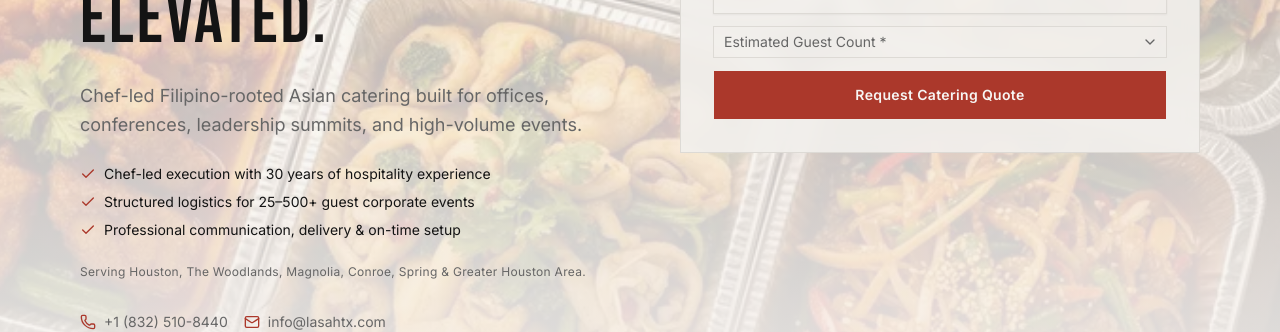
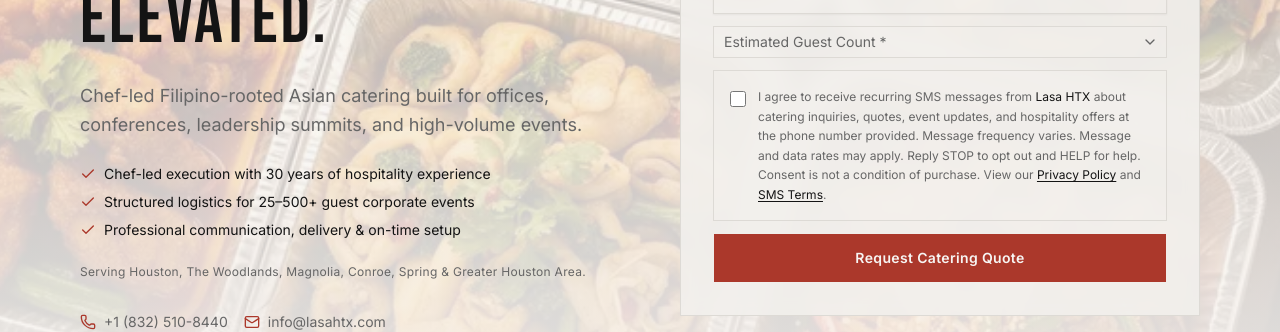
Before and after one commit to paolohhg/lasahtx.com, a Next.js app: page /catering in a window 1280 px wide. Shown: the part 527-859 px from the top of the page. Built offline with nearby package versions, Linux system fonts and the light colour scheme; no server answers.

Commit message:
Add SMS consent and A2P policy pages

```diff
--- a/src/app/_catering/FullInquiryForm.tsx
+++ b/src/app/_catering/FullInquiryForm.tsx
@@ -20,6 +20,7 @@ import {
   budgetOptions,
   eventTypes,
 } from "./schemas";
+import { SmsConsentField } from "./SmsConsentField";
 
 const initialState: ActionResult = { status: "idle" };
 
@@ -299,6 +300,8 @@ export function FullInquiryForm() {
             className="bg-white/5 border-border text-foreground placeholder:text-muted-foreground focus-visible:ring-accent"
           />
 
+          <SmsConsentField id="full-inquiry-sms-consent" />
+
           <Button
             type="submit"
             disabled={pending}
--- a/src/app/_catering/QuickQuoteForm.tsx
+++ b/src/app/_catering/QuickQuoteForm.tsx
@@ -13,6 +13,7 @@ import {
 import { Button } from "@/components/ui/button";
 import { submitQuickQuote, type ActionResult } from "./actions";
 import { quickQuoteSchema, guestCountOptions } from "./schemas";
+import { SmsConsentField } from "./SmsConsentField";
 
 const initialState: ActionResult = { status: "idle" };
 
@@ -170,6 +171,8 @@ export function QuickQuoteForm() {
         )}
       </div>
 
+      <SmsConsentField id="quick-quote-sms-consent" />
+
       <Button
         type="submit"
         disabled={pending}
--- /dev/null
+++ b/src/app/_catering/SmsConsentField.tsx
@@ -0,0 +1,44 @@
+import Link from "next/link";
+
+type SmsConsentFieldProps = {
+  id: string;
+};
+
+export function SmsConsentField({ id }: SmsConsentFieldProps) {
+  return (
+    <div className="flex items-start gap-3 rounded-lg border border-border bg-white/5 p-4">
+      <input
+        id={id}
+        name="smsConsent"
+        type="checkbox"
+        value="agreed"
+        className="mt-1 h-4 w-4 shrink-0 accent-accent"
+      />
+      <label
+        htmlFor={id}
+        className="text-xs leading-relaxed text-muted-foreground"
+      >
+        I agree to receive recurring SMS messages from{" "}
+        <span className="text-foreground">Lasa HTX</span> about catering
+        inquiries, quotes, event updates, and hospitality offers at the phone
+        number provided. Message frequency varies. Message and data rates may
+        apply. Reply STOP to opt out and HELP for help. Consent is not a
+        condition of purchase. View our{" "}
+        <Link
+          href="/privacy"
+          className="text-foreground underline underline-offset-2 transition-colors hover:text-accent"
+        >
+          Privacy Policy
+        </Link>{" "}
+        and{" "}
+        <Link
+          href="/sms-terms"
+          className="text-foreground underline underline-offset-2 transition-colors hover:text-accent"
+        >
+          SMS Terms
+        </Link>
+        .
+      </label>
+    </div>
+  );
+}
--- a/src/app/_catering/schemas.ts
+++ b/src/app/_catering/schemas.ts
@@ -21,6 +21,9 @@ const phone = z
 
 const required = z.string().trim().min(1, "Required");
 
+export const smsConsentDisclosure =
+  "I agree to receive recurring SMS messages from Lasa HTX about catering inquiries, quotes, event updates, and hospitality offers at the phone number provided. Message frequency varies. Message and data rates may apply. Reply STOP to opt out and HELP for help. Consent is not a condition of purchase.";
+
 export const quickQuoteSchema = z.object({
   company: z.string().trim().optional(),
   name: required,
@@ -28,6 +31,7 @@ export const quickQuoteSchema = z.object({
   phone,
   eventDate: required,
   guestCount: required,
+  smsConsent: z.string().trim().optional(),
   website_url_xz7: z.string().optional(), // honeypot; actions.ts handles
 });
 
--- /dev/null
+++ b/src/app/privacy-policy/page.tsx
@@ -0,0 +1,5 @@
+import { redirect } from "next/navigation";
+
+export default function PrivacyPolicyRedirect() {
+  redirect("/privacy");
+}
--- /dev/null
+++ b/src/app/privacy/page.tsx
@@ -0,0 +1,81 @@
+import type { Metadata } from "next";
+import Link from "next/link";
+
+export const metadata: Metadata = {
+  title: "Privacy Policy",
+  description:
+    "Privacy Policy for Lasa HTX, including SMS messaging data practices.",
+  alternates: {
+    canonical: "/privacy",
+  },
+};
+
+export default function PrivacyPage() {
+  return (
+    <main className="bg-background text-foreground">
+      <section className="container mx-auto max-w-3xl px-4 py-28 md:py-36">
+        <p className="mb-4 text-xs font-semibold uppercase tracking-[0.2em] text-accent">
+          Lasa HTX
+        </p>
+        <h1 className="mb-8 font-display text-5xl md:text-6xl">
+          Privacy Policy
+        </h1>
+        <div className="space-y-6 text-sm leading-relaxed text-muted-foreground">
+          <p>Last updated: May 15, 2026</p>
+          <p>
+            Lasa HTX collects information you provide when you submit an
+            inquiry, place an order, contact us, or opt in to receive messages.
+            This may include your name, company, email address, phone number,
+            event details, order details, and any notes you choose to share.
+          </p>
+          <p>
+            We use this information to respond to inquiries, prepare quotes,
+            fulfill orders, provide customer support, send service updates, and,
+            when you have opted in, send SMS messages related to catering,
+            events, and hospitality offers.
+          </p>
+          <p>
+            Mobile opt-in information and SMS consent are used only for Lasa HTX
+            messaging. Mobile information will not be shared with third parties
+            or affiliates for their marketing or promotional purposes. We do not
+            sell mobile opt-in data.
+          </p>
+          <p>
+            We may share information with service providers that help us operate
+            the business, such as payment, email, hosting, analytics, and
+            messaging providers. These providers are allowed to use the
+            information only to provide services to Lasa HTX.
+          </p>
+          <p>
+            To stop SMS messages, reply STOP. For help, reply HELP or contact us
+            at{" "}
+            <a
+              href="mailto:info@lasahtx.com"
+              className="text-foreground underline underline-offset-2"
+            >
+              info@lasahtx.com
+            </a>
+            .
+          </p>
+          <p>
+            Questions about this policy can be sent to{" "}
+            <a
+              href="mailto:info@lasahtx.com"
+              className="text-foreground underline underline-offset-2"
+            >
+              info@lasahtx.com
+            </a>
+            . View our{" "}
+            <Link
+              href="/sms-terms"
+              className="text-foreground underline underline-offset-2"
+            >
+              SMS Terms
+            </Link>
+            .
+          </p>
+        </div>
+      </section>
+    </main>
+  );
+}
--- /dev/null
+++ b/src/app/sms-terms/page.tsx
@@ -0,0 +1,73 @@
+import type { Metadata } from "next";
+import Link from "next/link";
+
+export const metadata: Metadata = {
+  title: "SMS Terms",
+  description: "Terms for the Lasa HTX SMS messaging program.",
+  alternates: {
+    canonical: "/sms-terms",
+  },
+};
+
+export default function SmsTermsPage() {
+  return (
+    <main className="bg-background text-foreground">
+      <section className="container mx-auto max-w-3xl px-4 py-28 md:py-36">
+        <p className="mb-4 text-xs font-semibold uppercase tracking-[0.2em] text-accent">
+          Lasa HTX
+        </p>
+        <h1 className="mb-8 font-display text-5xl md:text-6xl">SMS Terms</h1>
+        <div className="space-y-6 text-sm leading-relaxed text-muted-foreground">
+          <p>Last updated: May 15, 2026</p>
+          <p>
+            These terms apply to the Lasa HTX SMS messaging program. By opting
+            in to SMS messages from Lasa HTX, you agree to these SMS terms.
+          </p>
+          <p>
+            The Lasa HTX SMS program may send messages about catering inquiries,
+            quotes, event updates, order support, and hospitality offers.
+            Message frequency varies.
+          </p>
+          <p>Message and data rates may apply.</p>
+          <p>
+            <strong className="text-foreground">Reply STOP to opt out.</strong>{" "}
+            After you reply STOP, we may send one final message confirming that
+            you have been unsubscribed.
+          </p>
+          <p>
+            <strong className="text-foreground">Reply HELP for help.</strong>{" "}
+            You can also contact Lasa HTX at{" "}
+            <a
+              href="mailto:info@lasahtx.com"
+              className="text-foreground underline underline-offset-2"
+            >
+              info@lasahtx.com
+            </a>{" "}
+            or{" "}
+            <a
+              href="tel:+18325108440"
+              className="text-foreground underline underline-offset-2"
+            >
+              832-510-8440
+            </a>
+            .
+          </p>
+          <p>
+            Consent to receive SMS messages is not a condition of purchase.
+            Carriers are not liable for delayed or undelivered messages.
+          </p>
+          <p>
+            View our{" "}
+            <Link
+              href="/privacy"
+              className="text-foreground underline underline-offset-2"
+            >
+              Privacy Policy
+            </Link>
+            .
+          </p>
+        </div>
+      </section>
+    </main>
+  );
+}
--- /dev/null
+++ b/src/app/terms/page.tsx
@@ -0,0 +1,5 @@
+import { redirect } from "next/navigation";
+
+export default function TermsRedirect() {
+  redirect("/sms-terms");
+}
--- a/src/components/Footer.tsx
+++ b/src/components/Footer.tsx
@@ -72,6 +72,20 @@ export function Footer() {
         <div className="border-t border-primary-foreground/10 pt-8 text-center">
           <p className="text-xs text-primary-foreground/60">
             © {new Date().getFullYear()} LASA HTX. All rights reserved.
+            <span className="mx-2">/</span>
+            <Link
+              href="/privacy"
+              className="hover:text-accent transition-colors"
+            >
+              Privacy
+            </Link>
+            <span className="mx-2">/</span>
+            <Link
+              href="/sms-terms"
+              className="hover:text-accent transition-colors"
+            >
+              SMS Terms
+            </Link>
           </p>
         </div>
       </div>
```
Also changed, not shown: src/app/_catering/actions.ts (+17 -0 lines).
